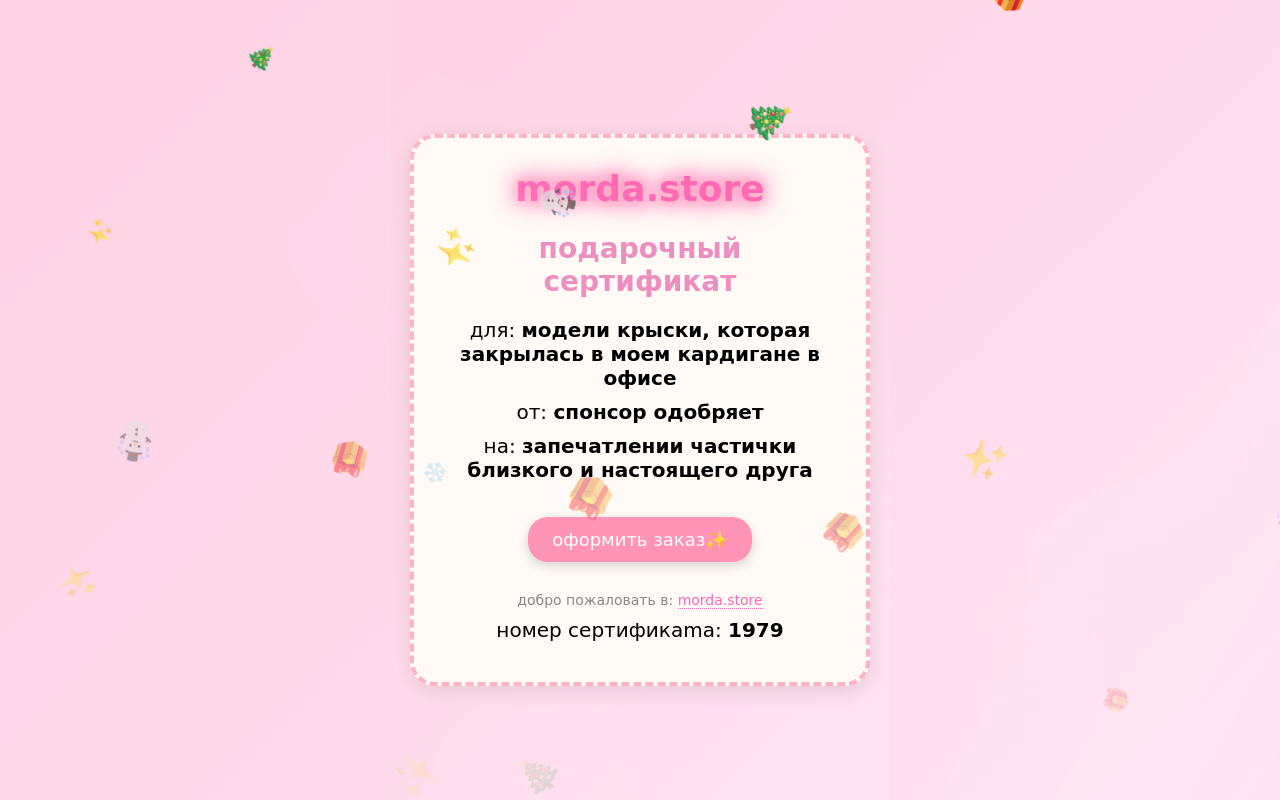
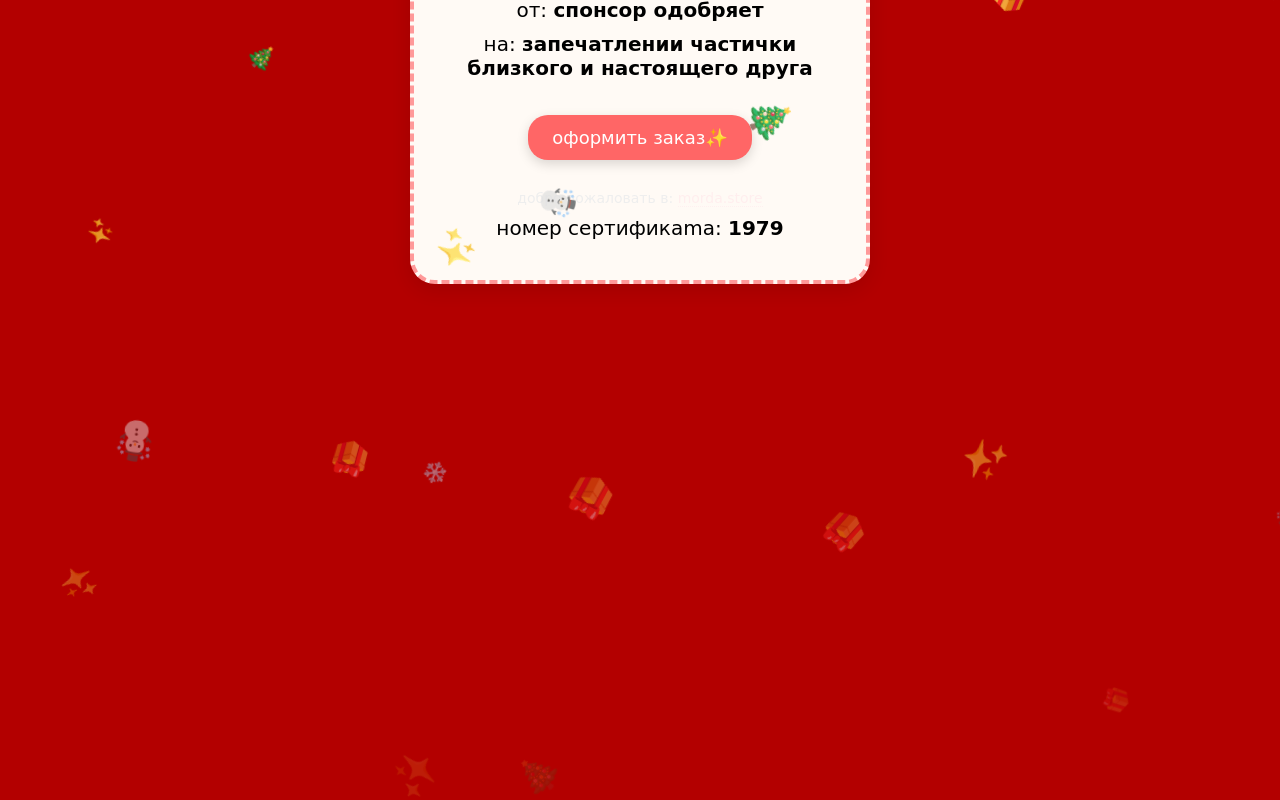
Before and after one commit to mordastore/NY, a plain HTML site: page index.html in a window 1280 px wide. Both pictures are taken after a click on the button "открой свой подарок". Drawn offline with Linux system fonts and the light colour scheme; a web font is replaced by a local one.

Commit message:
Update style.css

```diff
--- a/style.css
+++ b/style.css
@@ -8,7 +8,7 @@ body, html {
   margin: 0;
   padding: 0;
   font-family: 'Quicksand', sans-serif;
-  background: linear-gradient(135deg, #ffd1e3, #ffe3f3);
+  background: #b30000; /* новогодний красный */
   height: 100vh;
   overflow-x: hidden;
   display: flex;
@@ -41,7 +41,7 @@ body, html {
 
 #openBtn {
   padding: 15px 25px;
-  background-color: #ff94b6;
+  background-color: #ff6666;
   color: white;
   border: none;
   border-radius: 20px;
@@ -54,13 +54,13 @@ body, html {
 }
 
 #openBtn:hover {
-  background-color: #f871a0;
+  background-color: #cc0000;
 }
 
 .certificate {
   display: none;
   background: #fffaf5;
-  border: 4px dashed #ffb3c6;
+  border: 4px dashed #ff9999;
   border-radius: 25px;
   padding: 30px;
   box-shadow: 0 6px 20px rgba(0, 0, 0, 0.1);
@@ -86,23 +86,23 @@ body, html {
 
 .certificate h1 {
   font-size: 36px;
-  color: #ff69b4;
+  color: #ffcccc;
   margin: 0 0 10px;
   animation: glow 2s ease-in-out infinite alternate;
 }
 
 @keyframes glow {
   from {
-    text-shadow: 0 0 5px #ffb6c1, 0 0 10px #ff69b4, 0 0 20px #ff1493;
+    text-shadow: 0 0 5px #ff9999, 0 0 10px #ff4d4d, 0 0 20px #ff1a1a;
   }
   to {
-    text-shadow: 0 0 10px #ffc0cb, 0 0 20px #ff69b4, 0 0 30px #ff69b4;
+    text-shadow: 0 0 10px #ffcccc, 0 0 20px #ff6666, 0 0 30px #cc0000;
   }
 }
 
 .certificate h2 {
   font-size: 28px;
-  color: #ed8ec1;
+  color: #ffe6e6;
   margin-bottom: 20px;
 }
 
@@ -113,14 +113,14 @@ body, html {
 
 .certificate .small-note {
   font-size: 14px;
-  color: #888;
+  color: #eee;
   margin-top: 30px;
 }
 
 .certificate .small-note a {
-  color: #ff69b4;
+  color: #ffeeee;
   text-decoration: none;
-  border-bottom: 1px dotted #ff69b4;
+  border-bottom: 1px dotted #fff0f0;
 }
 
 .certificate .small-note a:hover {
@@ -162,148 +162,39 @@ body, html {
   }
 }
 
-/* Свечение */
-.glow-background {
+/* ❄️ Снежинки */
+.snow-container {
   position: fixed;
   top: 0;
   left: 0;
   width: 100vw;
   height: 100vh;
   pointer-events: none;
-  overflow: hidden;
-  z-index: 0;
-}
-
-.glow-circle {
-  position: absolute;
-  width: 300px;
-  height: 300px;
-  border-radius: 50%;
-  background: radial-gradient(circle, rgba(255,255,255,0.3) 0%, rgba(255,255,255,0) 70%);
-  animation: moveGlow 20s linear infinite;
-  opacity: 0.4;
-  filter: blur(60px);
-}
-
-.glow-circle:nth-child(1) {
-  top: 10%;
-  left: 20%;
-  animation-delay: 0s;
-}
-.glow-circle:nth-child(2) {
-  top: 50%;
-  left: 70%;
-  animation-delay: 5s;
-}
-.glow-circle:nth-child(3) {
-  top: 80%;
-  left: 30%;
-  animation-delay: 10s;
-}
-
-@keyframes moveGlow {
-  0% {
-    transform: scale(1) translateY(0px) rotate(0deg);
-  }
-  50% {
-    transform: scale(1.2) translateY(-20px) rotate(180deg);
-  }
-  100% {
-    transform: scale(1) translateY(0px) rotate(360deg);
-  }
-}
-
-/* Конфетти */
-#confetti-canvas {
-  position: fixed;
-  pointer-events: none;
-  top: 0;
-  left: 0;
-  width: 100vw;
-  height: 100vh;
   z-index: 999;
-}
-
-.gloss-effect {
-  position: fixed;
-  top: -50%;
-  left: -50%;
-  width: 200%;
-  height: 200%;
-  background: linear-gradient(
-    120deg,
-    rgba(255, 255, 255, 0) 40%,
-    rgba(255, 255, 255, 0.4) 50%,
-    rgba(255, 255, 255, 0) 60%
-  );
-  animation: glossMove 8s linear infinite;
-  pointer-events: none;
-  z-index: 3; /* над свечением, но под кнопками */
-  mix-blend-mode: screen;
-}
-
-@keyframes glossMove {
-  0% {
-    transform: translateX(-100%) translateY(-100%);
-  }
-  100% {
-    transform: translateX(100%) translateY(100%);
-  }
-}
-
-.gloss-wrapper {
-  position: fixed;
-  top: 0;
-  left: 0;
-  width: 100vw;
-  height: 100vh;
-  pointer-events: none;
-  z-index: 3;
   overflow: hidden;
 }
 
-.gloss-effect {
+.snowflake {
   position: absolute;
-  top: -50%;
-  left: -50%;
-  width: 200%;
-  height: 200%;
-  background: linear-gradient(
-    120deg,
-    rgba(255, 255, 255, 0) 45%,
-    rgba(255, 255, 255, 0.4) 50%,
-    rgba(255, 255, 255, 0) 55%
-  );
-  mix-blend-mode: screen;
-  pointer-events: none;
-  filter: blur(8px);
+  top: -5vh;
+  animation-name: fallSnow;
+  animation-timing-function: linear;
+  animation-iteration-count: 1;
+  animation-fill-mode: forwards;
+  color: white;
+  text-shadow: 0 0 5px rgba(255,255,255,0.8);
+  transform: translateX(0);
+  animation-name: fallSnow;
 }
 
-.gloss-effect.fast {
-  animation: glossMoveFast 6s linear infinite;
-  opacity: 0.6;
-}
-
-.gloss-effect.slow {
-  animation: glossMoveSlow 14s linear infinite;
-  opacity: 0.3;
-}
-
-@keyframes glossMoveFast {
+@keyframes fallSnow {
   0% {
-    transform: translateX(-100%) translateY(-100%);
+    transform: translateY(0) translateX(0);
+    opacity: 1;
   }
   100% {
-    transform: translateX(100%) translateY(100%);
-  }
-}
-
-@keyframes glossMoveSlow {
-  0% {
-    transform: translateX(-150%) translateY(-150%) scale(1.2);
-  }
-  100% {
-    transform: translateX(150%) translateY(150%) scale(1.2);
+    transform: translateY(110vh) translateX(var(--drift, 0px));
+    opacity: 0;
   }
 }
 
@@ -311,7 +202,7 @@ body, html {
   display: inline-block;
   margin-top: 25px;
   padding: 12px 24px;
-  background-color: #ff94b6;
+  background-color: #ff6666;
   color: white;
   font-size: 18px;
   font-weight: 500;
@@ -322,6 +213,6 @@ body, html {
 }
 
 .cta-button:hover {
-  background-color: #f871a0;
+  background-color: #cc0000;
   transform: scale(1.03);
 }
```
